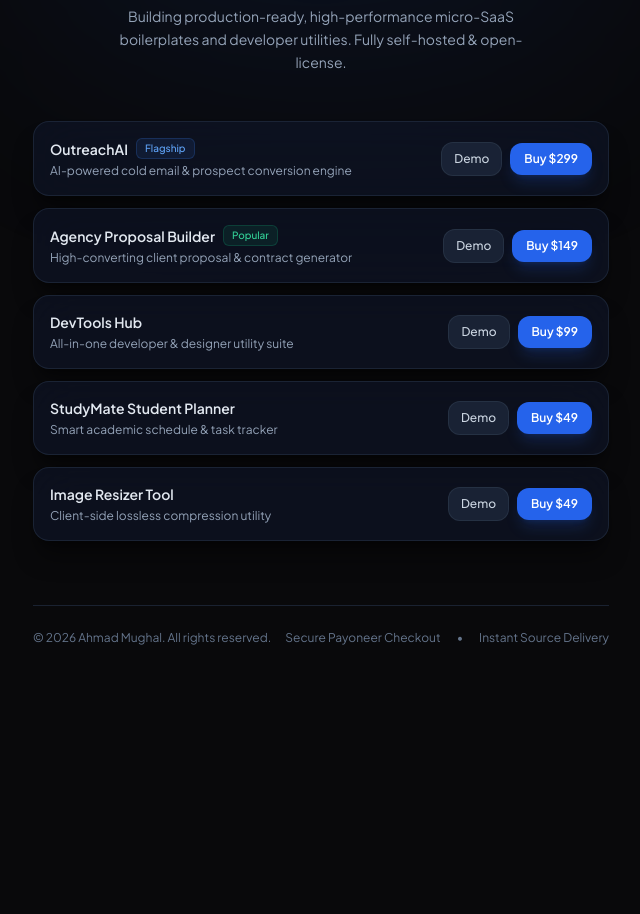
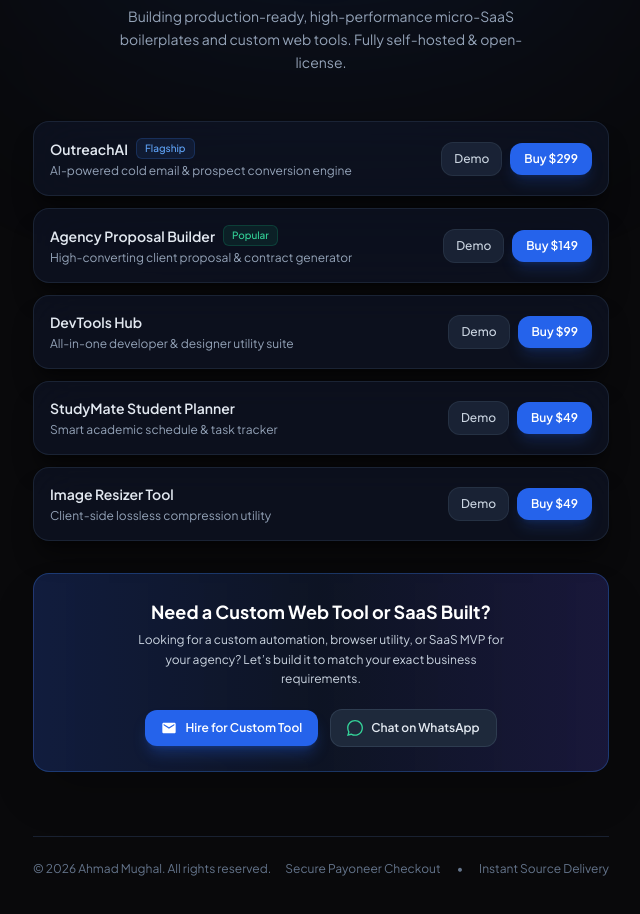
Before and after one commit to MAhmad119/Micro-SaaS-Tools-, a plain HTML site: page index.html in a window 1280 px wide. Shown: the part 242-1156 px from the top of the page, without its empty margins (319-959 px from the left). Before the commit the page ends 952 px from the top, so only its background shows below. Drawn offline with nearby package versions, Linux system fonts and the light colour scheme.

Commit message:
Revise service offerings and add contact section
Updated the text to reflect custom software and SaaS development services. Added a new section for custom tool inquiries with contact options.

```diff
--- a/index.html
+++ b/index.html
@@ -19,7 +19,7 @@
     <div class="max-w-xl w-full text-center mb-12 relative z-10">
         <div class="inline-flex items-center space-x-2 bg-blue-500/10 border border-blue-500/20 px-3 py-1 rounded-full text-xs font-medium text-blue-400 mb-4">
             <span class="w-2 h-2 rounded-full bg-blue-500 animate-pulse"></span>
-            <span>Available for Enterprise & Indie Licensing</span>
+            <span>Available for Custom Software & SaaS Development</span>
         </div>
 
         <div class="w-20 h-20 bg-gradient-to-tr from-blue-600 to-indigo-600 rounded-2xl mx-auto flex items-center justify-center text-3xl font-bold mb-4 shadow-2xl shadow-blue-500/20 border border-blue-400/30">
@@ -31,7 +31,7 @@
             <svg class="w-5 h-5 text-blue-500 fill-current" viewBox="0 0 24 24"><path d="M9 16.17L4.83 12l-1.42 1.41L9 19 21 7l-1.41-1.41z"/></svg>
         </h1>
         <p class="text-slate-400 text-sm mt-2 max-w-md mx-auto leading-relaxed">
-            Building production-ready, high-performance micro-SaaS boilerplates and developer utilities. Fully self-hosted & open-license.
+            Building production-ready, high-performance micro-SaaS boilerplates and custom web tools. Fully self-hosted & open-license.
         </p>
     </div>
 
@@ -112,6 +112,26 @@
 
     </div>
 
+    <!-- Custom SaaS / Hire Me Section (Contact Us) -->
+    <div class="max-w-xl w-full mt-8 relative z-10">
+        <div class="bg-gradient-to-r from-blue-900/40 via-slate-900/80 to-indigo-900/40 border border-blue-500/30 p-6 rounded-2xl text-center shadow-2xl relative overflow-hidden">
+            <h2 class="text-lg font-bold text-white mb-1">Need a Custom Web Tool or SaaS Built?</h2>
+            <p class="text-xs text-slate-300 mb-5 max-w-sm mx-auto leading-relaxed">
+                Looking for a custom automation, browser utility, or SaaS MVP for your agency? Let’s build it to match your exact business requirements.
+            </p>
+            <div class="flex flex-col sm:flex-row items-center justify-center gap-3">
+                <a href="mailto:your-email@gmail.com?subject=Custom%20Tool%20Development%20Inquiry" class="w-full sm:w-auto inline-flex items-center justify-center space-x-2 bg-blue-600 hover:bg-blue-500 text-white text-xs font-semibold px-4 py-2.5 rounded-xl transition shadow-lg shadow-blue-600/30">
+                    <svg class="w-4 h-4 fill-current" viewBox="0 0 24 24"><path d="M20 4H4c-1.1 0-1.99.9-1.99 2L2 18c0 1.1.9 2 2 2h16c1.1 0 2-.9 2-2V6c0-1.1-.9-2-2-2zm0 4l-8 5-8-5V6l8 5 8-5v2z"/></svg>
+                    <span>Hire for Custom Tool</span>
+                </a>
+                <a href="https://wa.me/923000000000?text=Hi%20Ahmad,%20I%20want%20to%20discuss%20building%20a%20custom%20tool." target="_blank" class="w-full sm:w-auto inline-flex items-center justify-center space-x-2 bg-slate-800 hover:bg-slate-700 text-slate-200 border border-slate-700/80 text-xs font-semibold px-4 py-2.5 rounded-xl transition">
+                    <svg class="w-4 h-4 fill-current text-emerald-400" viewBox="0 0 24 24"><path d="M.057 24l1.687-6.163c-1.041-1.804-1.588-3.849-1.587-5.946.003-6.556 5.338-11.891 11.893-11.891 3.181.001 6.167 1.24 8.413 3.488 2.245 2.248 3.481 5.236 3.48 8.414-.003 6.557-5.338 11.892-11.893 11.892-1.99-.001-3.951-.5-5.688-1.448l-6.305 1.654zm6.597-3.807c1.676.995 3.276 1.591 5.392 1.592 5.448 0 9.886-4.434 9.889-9.885.002-5.462-4.415-9.89-9.881-9.892-5.452 0-9.887 4.434-9.889 9.884-.001 2.225.651 3.891 1.746 5.634l-.999 3.648 3.742-.981z"/></svg>
+                    <span>Chat on WhatsApp</span>
+                </a>
+            </div>
+        </div>
+    </div>
+
     <!-- Professional Footer -->
     <footer class="mt-16 pt-6 border-t border-slate-800/80 max-w-xl w-full text-center text-slate-500 text-xs flex flex-col sm:flex-row items-center justify-between gap-3 relative z-10">
         <p>© 2026 Ahmad Mughal. All rights reserved.</p>
```
